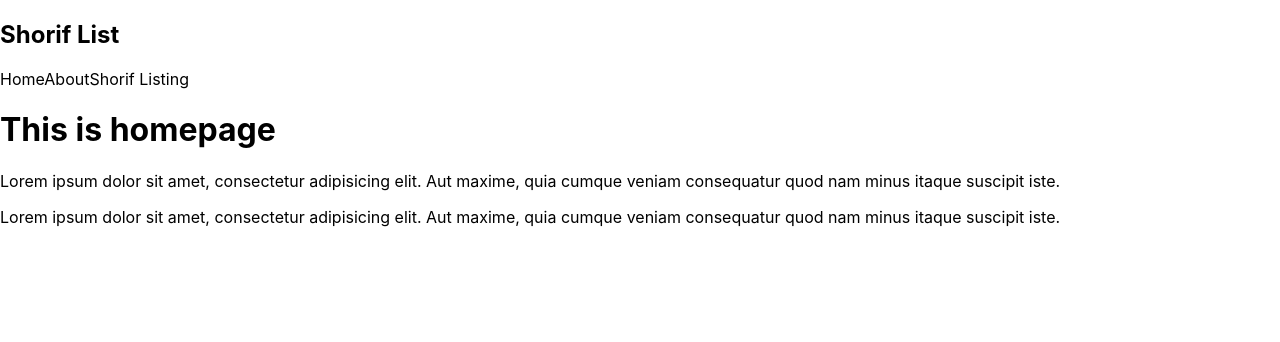
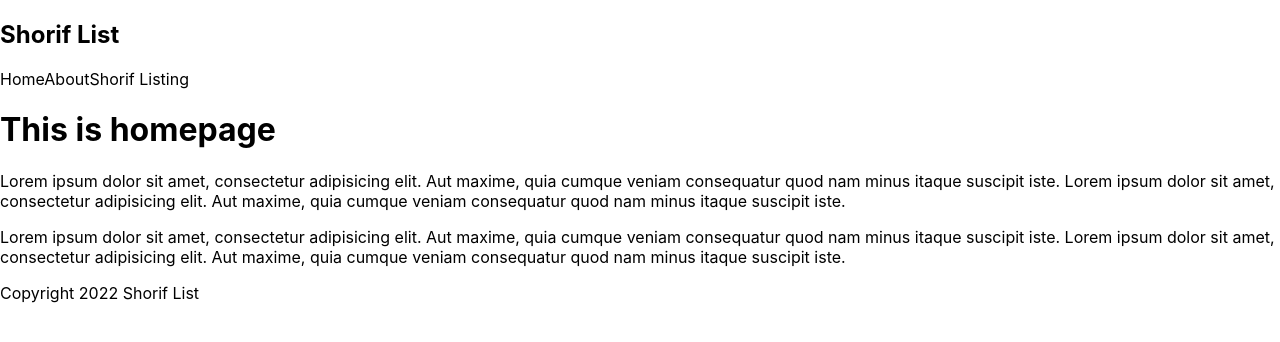
Before and after one commit to khanshorif331/nextjs-basic, a Next.js app: page / in a window 1280 px wide. Shown: the top 342 px of the page. Built offline with nearby package versions, Linux system fonts and the light colour scheme.

Commit message:
updated footer

```diff
--- a/pages/index.js
+++ b/pages/index.js
@@ -1,5 +1,6 @@
 import Head from 'next/head'
 import Image from 'next/image'
+import Footer from '../components/Footer'
 import Navbar from '../components/Navbar'
 import styles from '../styles/Home.module.css'
 
@@ -11,13 +12,18 @@ export default function Home() {
 			<p>
 				Lorem ipsum dolor sit amet, consectetur adipisicing elit. Aut
 				maxime, quia cumque veniam consequatur quod nam minus itaque
-				suscipit iste.
+				suscipit iste. Lorem ipsum dolor sit amet, consectetur adipisicing
+				elit. Aut maxime, quia cumque veniam consequatur quod nam minus
+				itaque suscipit iste.
 			</p>
 			<p>
 				Lorem ipsum dolor sit amet, consectetur adipisicing elit. Aut
 				maxime, quia cumque veniam consequatur quod nam minus itaque
-				suscipit iste.
+				suscipit iste. Lorem ipsum dolor sit amet, consectetur adipisicing
+				elit. Aut maxime, quia cumque veniam consequatur quod nam minus
+				itaque suscipit iste.
 			</p>
+			<Footer></Footer>
 		</div>
 	)
 }
```
